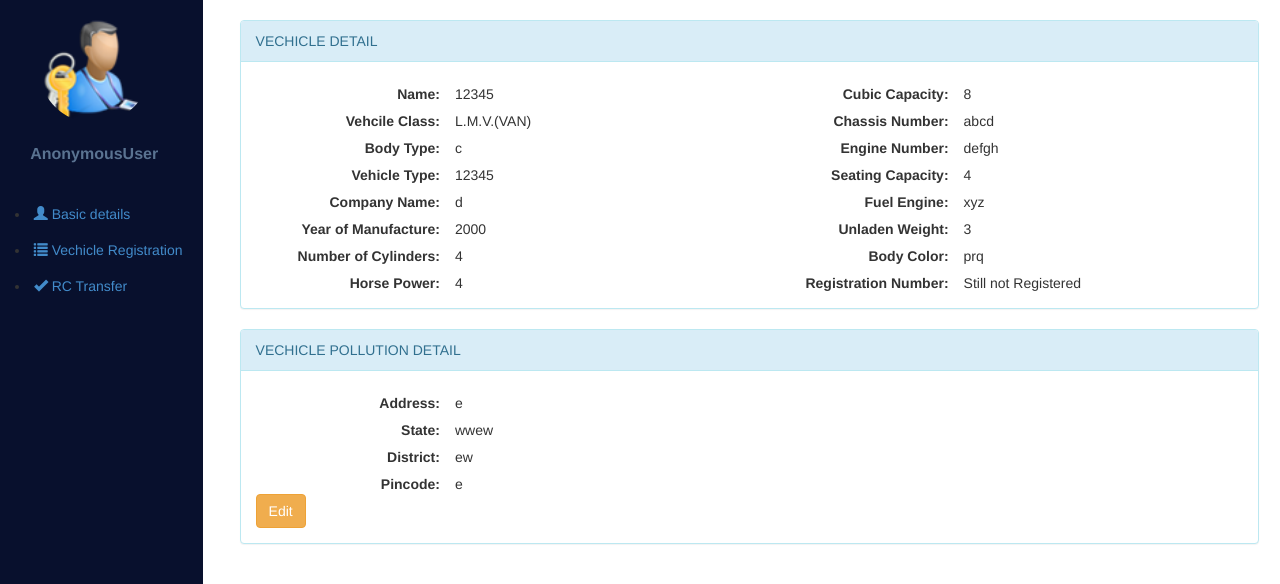
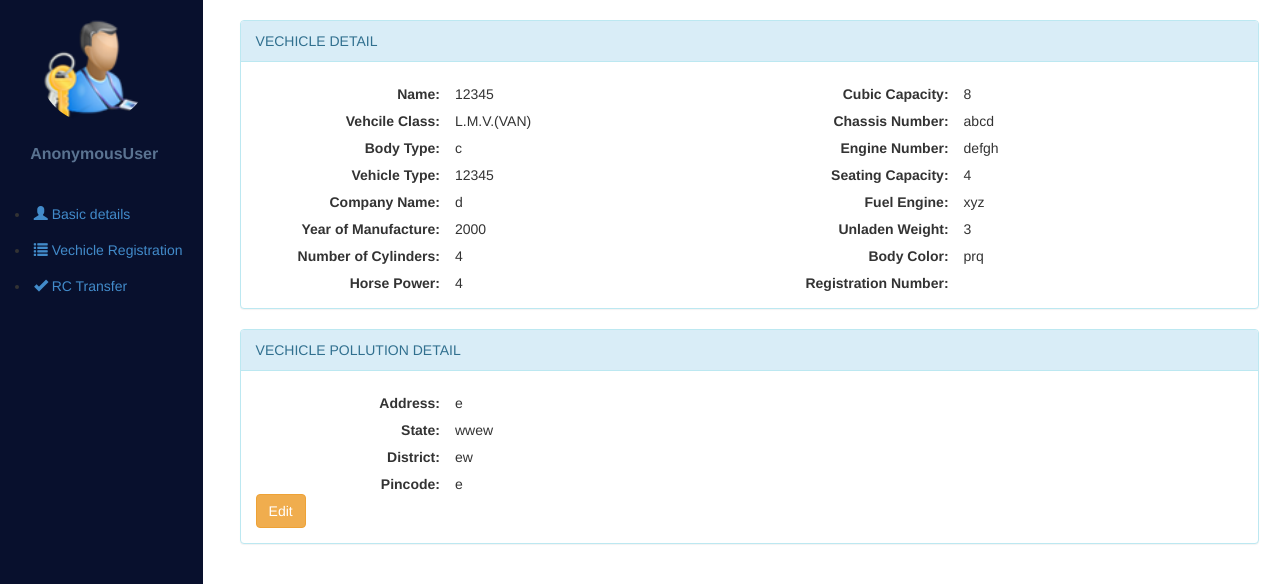
Before and after one commit to noorsgalaxy/rto-hackathon, a Django app: template mud/templates/mud/UserDashboardVechiclesDetail.html in a window 1280 px wide. Shown: the part 142-726 px from the top of the page. Run offline with Django 3.2, Linux system fonts and the light colour scheme; the template is opened without the code that fills it: values that come from a table or form of the project are taken from there, others are empty; data comes from the database, SQL or seed files in the repository; some libraries are stand-ins or nearby versions.

Commit message:
Update UserDashboardVechiclesDetail.html

```diff
--- a/mud/templates/mud/UserDashboardVechiclesDetail.html
+++ b/mud/templates/mud/UserDashboardVechiclesDetail.html
@@ -152,7 +152,7 @@
                   <label class="col-xs-5 control-label">Body Color: </label>
                   <p class="form-control-static">{{ vdetails_f.body_color }}</p>
                    <label class="col-xs-5 control-label">Registration Number: </label>
-			{% if vdetails_f.registration is not None %}
+			{% if vdetails_f.registration_no is not None %}
                    <p class="form-control-static">{{ vdetails_f.registration_no }}</p>
 			{% else %}
 			<p class="form-control-static">Still not Registered</p>
```
